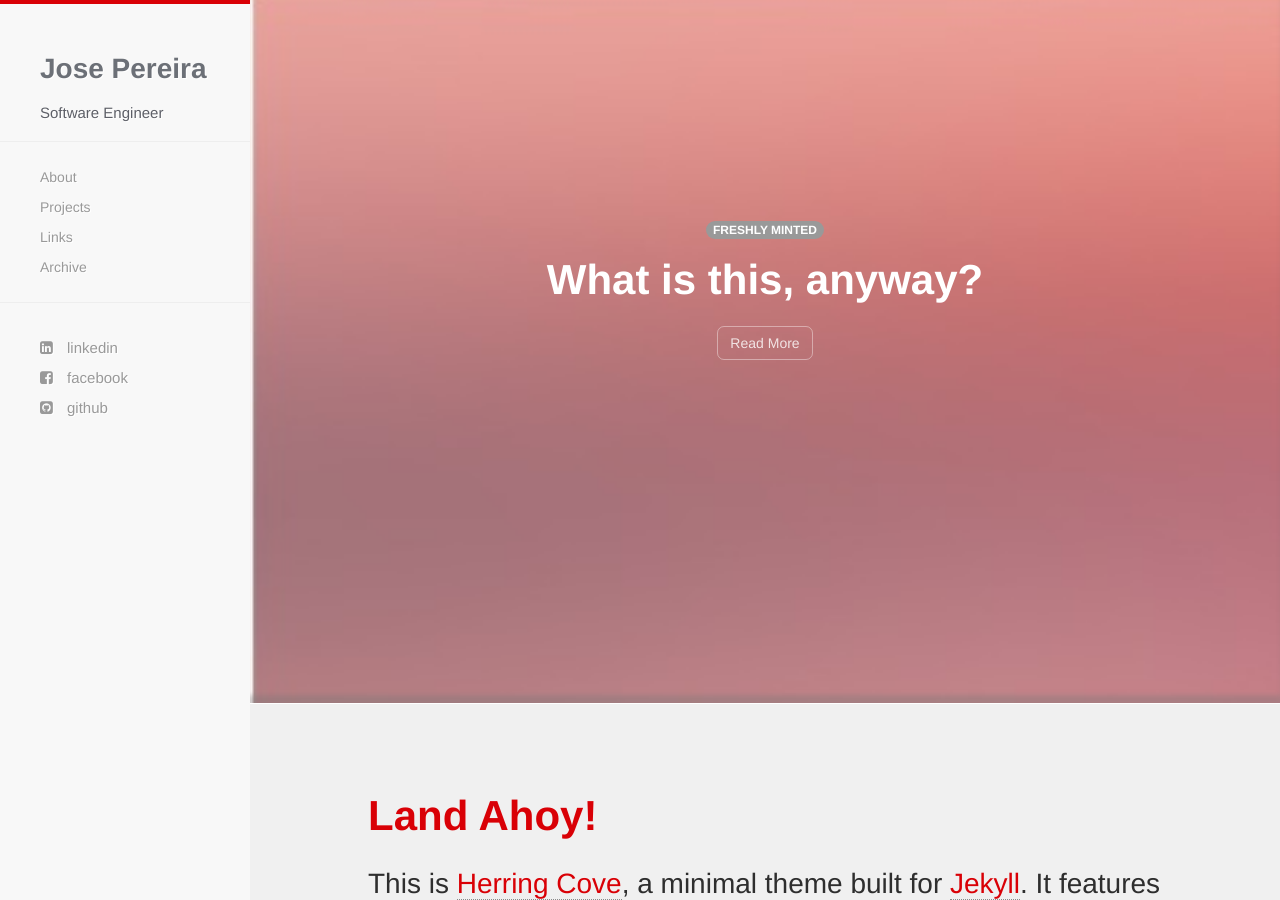
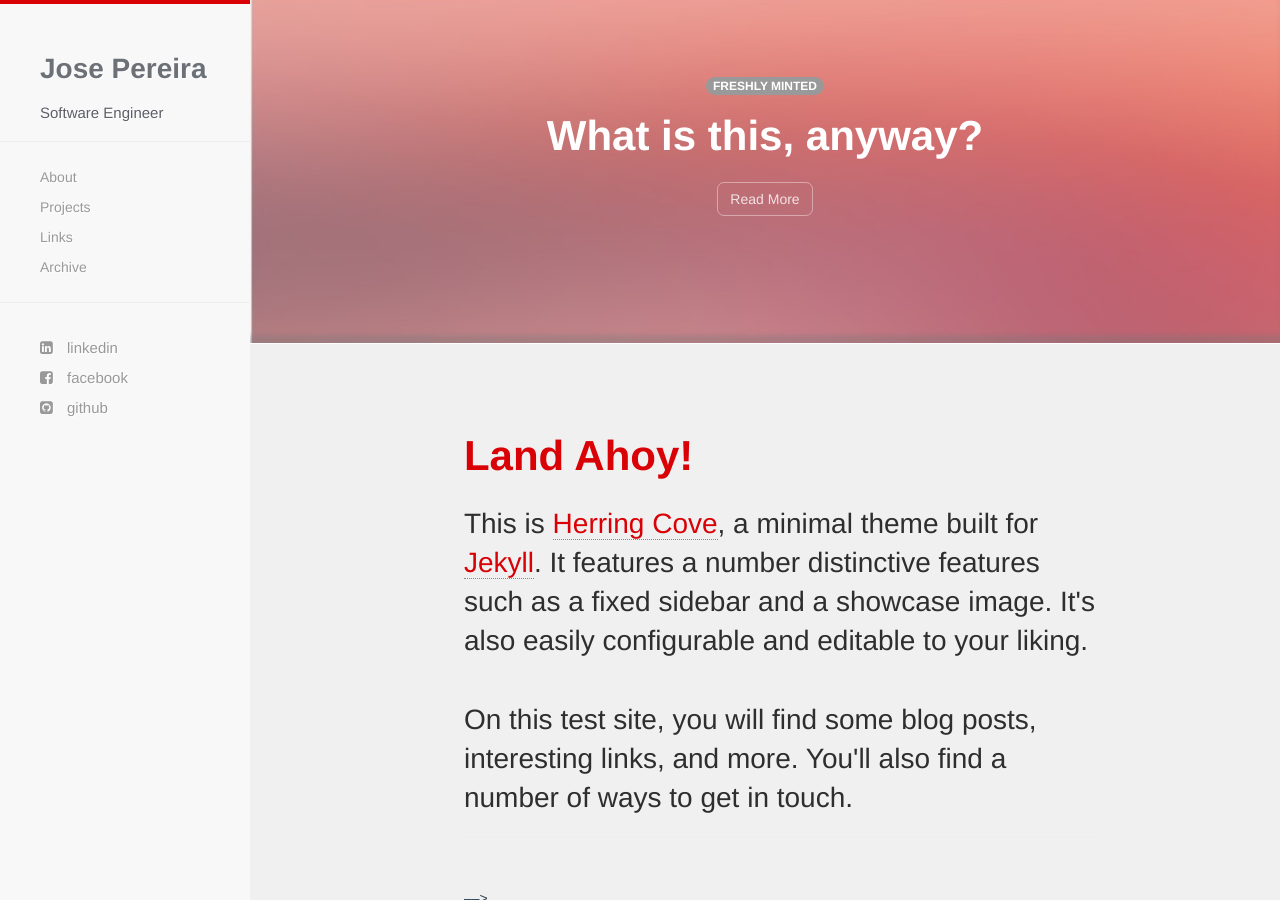
Before and after one commit to jpereiran/jpereiran.github.io, a Jekyll site: the page built from index.html, in a window 1280 px wide and 900 px high. Built offline with Jekyll 4.4.1, drawn with Linux system fonts in a browser that asks for light colours; nearby versions of some CDN libraries; Markdown is read by kramdown in place of the engine named in the settings.

Commit message:
Welcome page
Updating welcome page

```diff
--- a/css/hc.css
+++ b/css/hc.css
@@ -253,8 +253,8 @@
 .showcase-wrapper
 {
   width:100%;
-  height:80vh;
-  min-height:500px;
+  height:40vh;
+  min-height:300px;
   margin-top:-50px;
   box-shadow:inset 0 -10px 5px -2px rgba(119,119,119,0.35);
   -moz-box-shadow:inset 0 -10px 5px -2px rgba(119,119,119,0.35);
@@ -271,7 +271,7 @@
   font-weight:bolder;
   color:#fff;
   text-align:center;
-  padding-top:20%
+  padding-top:6%
 }
 
 .wide
--- a/index.html
+++ b/index.html
@@ -2,7 +2,7 @@
 title: Jose Pereira's Weblog
 ---
 {% include showcase.html %}
-{% include greeting.html %}
+<!–– {% include greeting.html %}––>
 
 {% if site.posts != empty %}
 <div class="recent-posts">
```
